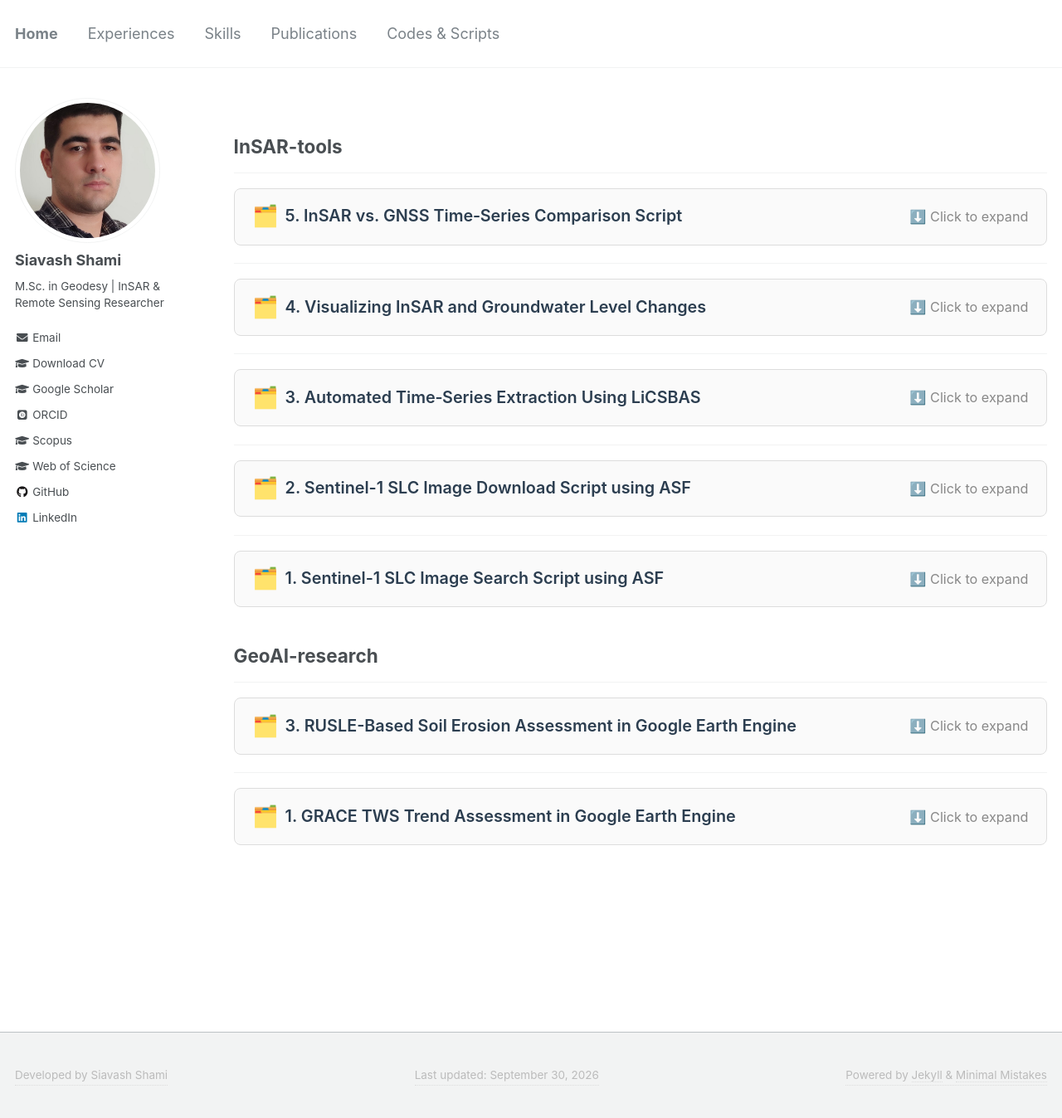
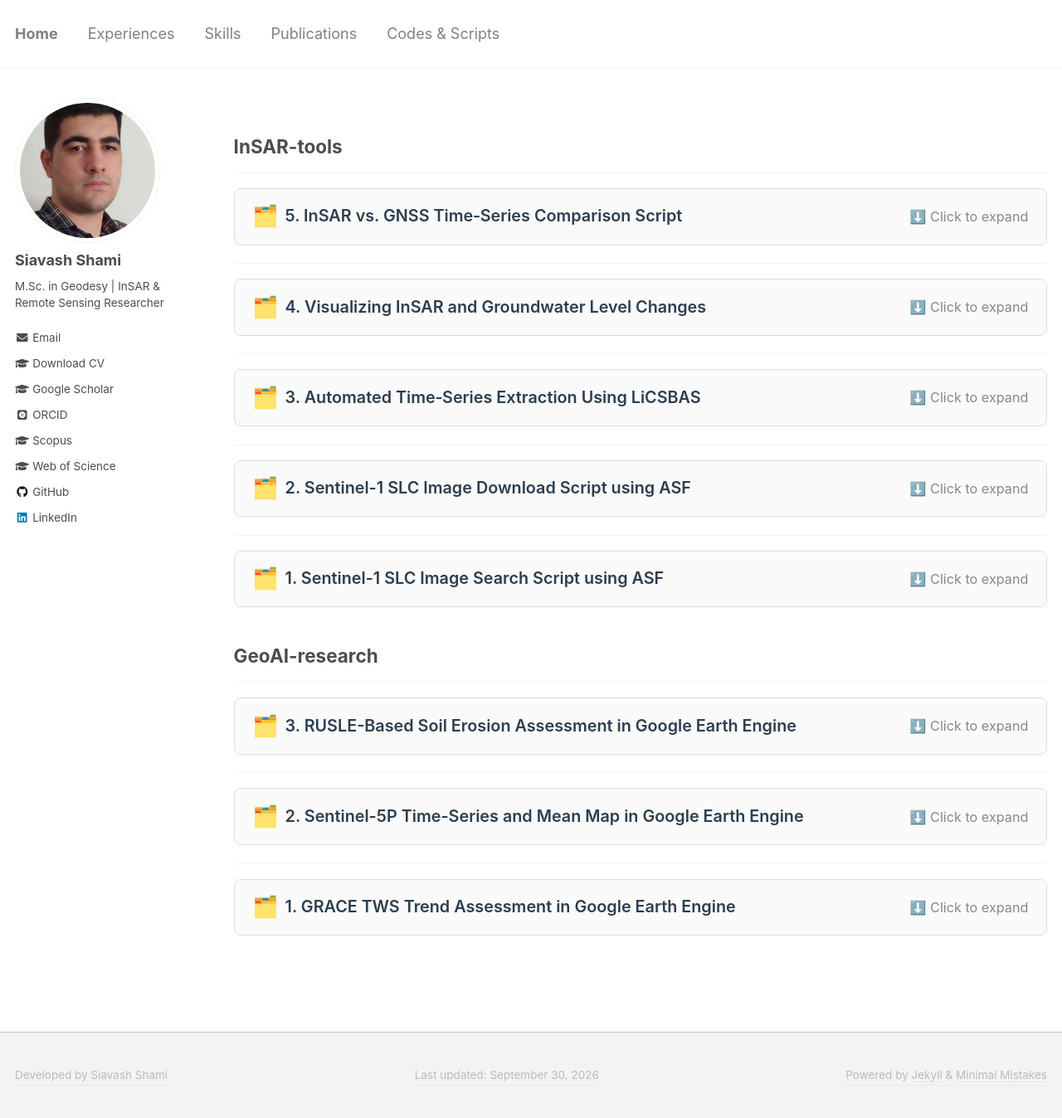
Before and after one commit to siavashshami/siavashshami.github.io, a Jekyll site: the page built from _pages/codes_scripts.md, in a window 1280 px wide and 1348 px high. Shown: the whole window at 83% size. Built offline with Jekyll 4.4.1, drawn with Linux system fonts in a browser that asks for light colours; some web fonts are replaced.

Commit message:
Update codes_scripts.md

```diff
--- a/_pages/codes_scripts.md
+++ b/_pages/codes_scripts.md
@@ -212,6 +212,41 @@ author_profile: true
 <details style="border: 1px solid #ddd; border-radius: 8px; padding: 0.8rem 1.2rem; margin-bottom: 1.2rem; background: #fafafa; transition: all 0.2s;">
   <summary style="font-size: 1.1rem; font-weight: 600; color: #2c3e50; cursor: pointer; list-style: none; display: flex; align-items: center; gap: 8px;">
     <span style="font-size: 1.4rem;">🗂️</span>
+    2. Sentinel-5P Time-Series and Mean Map in Google Earth Engine
+    <span style="margin-left: auto; font-size: 0.9rem; color: #888; font-weight: 400;">
+      ⬇️ Click to expand
+    </span>
+  </summary>
+
+  <div style="padding-top: 1rem; border-top: 1px solid #eee; margin-top: 0.8rem;">
+
+    <p style="font-size: 1rem; line-height: 1.7; color: #444;">
+      <strong>📌 Description:</strong><br>
+     These two scripts load Sentinel-5P TROPOMI NO₂ data for a user-defined region of interest (table). Pollution_Chart.js filters NO₂ images for a one-month period, builds daily mean images, and charts the NO₂ column number density time series. Pollution_Map.js charts the mean time series, displays the period-mean NO₂ clipped to the ROI as a map layer, and exports the mean image to an Earth Engine asset.
+    </p>
+
+    <div style="display: flex; flex-wrap: wrap; gap: 1.5rem; margin: 1rem 0; font-size: 0.95rem; background: #f0f4f8; padding: 0.8rem 1.2rem; border-radius: 6px;">
+      <span><strong>📁 Format:</strong> JavaScript</span>
+    </div>
+
+    <p style="margin: 0.8rem 0 0.4rem;">
+      <strong>📥 Download Link:</strong><br>
+      <a href="https://github.com/siavashshami/GeoAI-research/tree/main/GEE-codes/Sentinel-5P%20Time-Series%20and%20Mean%20Map%20in%20Google%20Earth%20Engine" target="_blank" style="color: #3498db; text-decoration: none; border-bottom: 1px dotted #3498db;">
+        🔗 Download from GitHub
+      </a>
+    </p>
+
+    <div style="margin-top: 1.2rem; padding: 0.8rem 1rem; background: #f9f9f9; border-left: 4px solid #3498db; border-radius: 4px; font-size: 0.92rem; color: #555;">
+      <strong>📜 Citation:</strong><br>
+        Shami, S., Ranjgar, B., Bian, J., Khoshlahjeh Azar, M., Moghimi, A., Amani, M., & Naboureh, A. (2022). Trends of CO and NO2 Pollutants in Iran during COVID-19 pandemic using Timeseries Sentinel-5 images in Google Earth Engine. Pollutants
+    </div>
+
+  </div>
+</details>
+---
+<details style="border: 1px solid #ddd; border-radius: 8px; padding: 0.8rem 1.2rem; margin-bottom: 1.2rem; background: #fafafa; transition: all 0.2s;">
+  <summary style="font-size: 1.1rem; font-weight: 600; color: #2c3e50; cursor: pointer; list-style: none; display: flex; align-items: center; gap: 8px;">
+    <span style="font-size: 1.4rem;">🗂️</span>
     1. GRACE TWS Trend Assessment in Google Earth Engine
     <span style="margin-left: auto; font-size: 0.9rem; color: #888; font-weight: 400;">
       ⬇️ Click to expand
```
